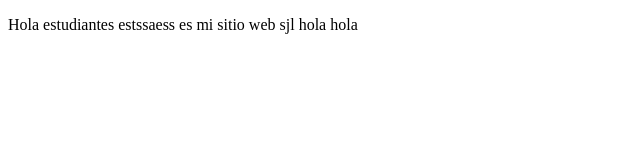
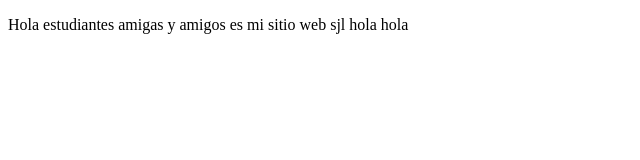
Before and after one commit to sebastianjl10/proyectoDemoCursoPrework, a plain HTML site: page index.html in a window 1280 px wide. Shown: the full height of the page, 0-640 px from the left. Drawn offline with Linux system fonts and the light colour scheme.

Commit message:
cambios agregamos

```diff
--- a/index.html
+++ b/index.html
@@ -8,7 +8,7 @@
 </head>
 <body>
     <p>
-        Hola estudiantes estssaess es mi sitio web sjl hola hola
+        Hola estudiantes amigas y amigos es mi sitio web sjl hola hola
     </p>
 </body>
 </html>
```
